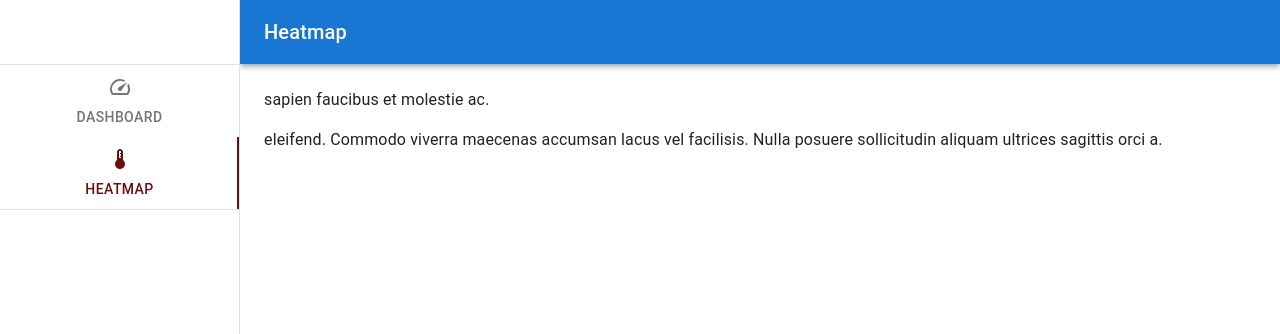
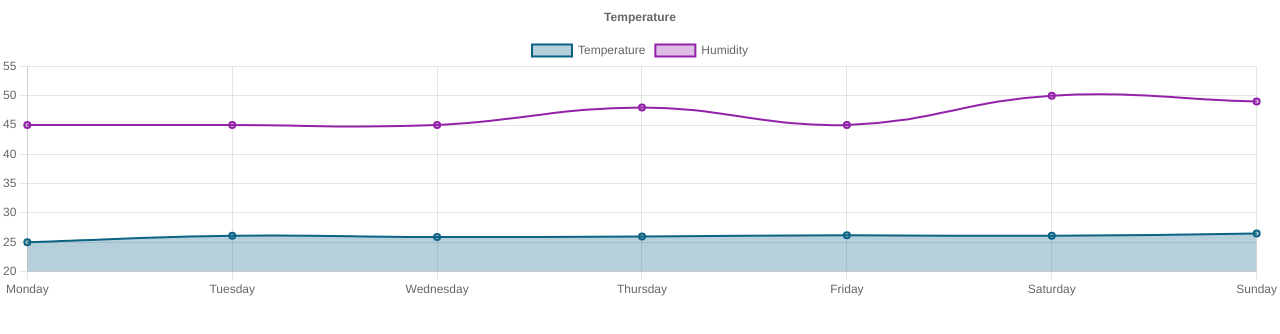
Before and after one commit to StijnSchellekens/Sem3ISAAC, a React (Create React App) app in the folder isaac-frontend/: page /heatmap in a window 1280 px wide. Shown: the top 334 px of the page. Built offline with nearby package versions, Linux system fonts and the light colour scheme; data requests are answered from the project's data file.

Commit message:
working on graph, improted date-fns

```diff
--- a/isaac-frontend/package.json
+++ b/isaac-frontend/package.json
@@ -13,6 +13,7 @@
     "@testing-library/react": "^11.1.0",
     "@testing-library/user-event": "^12.1.10",
     "chart.js": "^3.5.1",
+    "date-fns": "^2.24.0",
     "json-server": "^0.16.3",
     "material-ui-icons": "^1.0.0-beta.36",
     "react": "^17.0.2",
--- a/isaac-frontend/src/App.js
+++ b/isaac-frontend/src/App.js
@@ -1,33 +1,34 @@
 // import './App.css';
 import React from 'react';
-import NavBar from './components/NavBar';
+// import Dashboard from './components/Dashboard';
+import DashboardGraphs from './components/DashboardGraphs';
+// import NavBar from './components/NavBar';
 
-import Dashboard from './components/Dashboard';
-import Heatmap from './components/Heatmap';
-// import Test from './components/test';
+// import Dashboard from './components/Dashboard';
+// import Heatmap from './components/Heatmap';
 
-import {
-  Switch,
-  Route,
-} from 'react-router-dom';
+// import {
+//   Switch,
+//   Route,
+// } from 'react-router-dom';
 
 function App() {
+  // return (
+  //   <div>
+  //     <NavBar />
+  //     <Switch>
+  //       <Route path="/heatmap">
+  //         <Heatmap />
+  //       </Route>
+  //       <Route path="/">
+  //         <Dashboard />
+  //       </Route>
+  //     </Switch>
+  //   </div>
+  // );
   return (
-    <div>
-      <NavBar />
-      <Switch>
-        <Route path="/heatmap">
-          <Heatmap />
-        </Route>
-        <Route path="/">
-          <Dashboard />
-        </Route>
-      </Switch>
-    </div>
+    <DashboardGraphs/>
   );
-  // return (
-  //   <Test />
-  // );
 }
 
 export default App;
--- /dev/null
+++ b/isaac-frontend/src/components/DashboardGraphs.js
@@ -0,0 +1,60 @@
+import React, {useState, useEffect} from 'react';
+import LineGraph from './LineGraph';
+// import {startOfWeek, endOfWeek} from 'date-fns';
+
+function DashboardGraphs() {
+  //  fetching data from json-server
+  const [data, setData] = useState([]);
+
+  useEffect( async () => {
+    const res = await fetch('http://localhost:5000/entries');
+    setData(await res.json());
+  }, []);
+
+  const graphData = {
+    labels: ['Monday', 'Tuesday', 'Wednesday', 'Thursday',
+      'Friday', 'Saturday', 'Sunday'],
+    datasets: [
+      {
+        fill: true,
+        label: 'Temperature',
+        data: data.map((obj )=> obj.temp),
+        backgroundColor: [
+          'rgba(13, 99, 132, 0.3)',
+        ],
+        borderColor: [
+          'rgba(13, 99, 132, 1)',
+        ],
+        borderWidth: 2,
+      },
+      {
+        fill: false,
+        label: 'Humidity',
+        data: data.map((obj )=> obj.humidity),
+        backgroundColor: [
+          'rgba(146, 35, 168, 0.3)',
+        ],
+        borderColor: [
+          'rgba(146, 35, 168, 1)',
+        ],
+        borderWidth: 2,
+      },
+    ],
+  };
+  // function test() {
+  //   const firstDay = startOfWeek(new Date(), {weekStartsOn: 1});
+  //   const lastDay = endOfWeek(new Date(), {weekStartsOn: 1});
+  //   console.log(firstDay, lastDay);
+  // }
+  return (
+    <div>
+      <LineGraph
+        data={graphData}
+        height={300}
+        title='Temperature'/>
+      {/* {test()} */}
+    </div>
+  );
+}
+
+export default DashboardGraphs;
--- /dev/null
+++ b/isaac-frontend/src/components/LineGraph.js
@@ -0,0 +1,40 @@
+import React from 'react';
+import PropTypes from 'prop-types';
+import {Line} from 'react-chartjs-2';
+const Graph = ({data, height, title}) => {
+  return (
+    <div>
+      <Line
+        height={height}
+        data={data}
+        options= {{
+          maintainAspectRatio: false,
+          plugins: {
+            title: {
+              display: true,
+              text: title,
+            },
+          },
+          elements: {
+            line: {
+              tension: 0.4, // may cause bizzare curves
+            },
+          },
+        }}
+      />
+    </div>
+
+  );
+};
+
+Graph.propTypes = {
+  data: PropTypes.object.isRequired,
+};
+Graph.propTypes = {
+  height: PropTypes.number.isRequired,
+};
+Graph.propTypes = {
+  title: PropTypes.string.isRequired,
+};
+
+export default Graph;
--- a/isaac-frontend/src/index.css
+++ b/isaac-frontend/src/index.css
@@ -11,8 +11,3 @@ code {
   font-family: source-code-pro, Menlo, Monaco, Consolas, 'Courier New',
     monospace;
 }
-
-.chart {
-  width: 400px;
-  height: 400px;
-}
```
Also changed, not shown: isaac-frontend/src/components/Graph.js (deleted, +0 -46 lines), isaac-frontend/src/components/test.js (deleted, +0 -23 lines), 1 other file (tests, documents, lock files or other folders).
